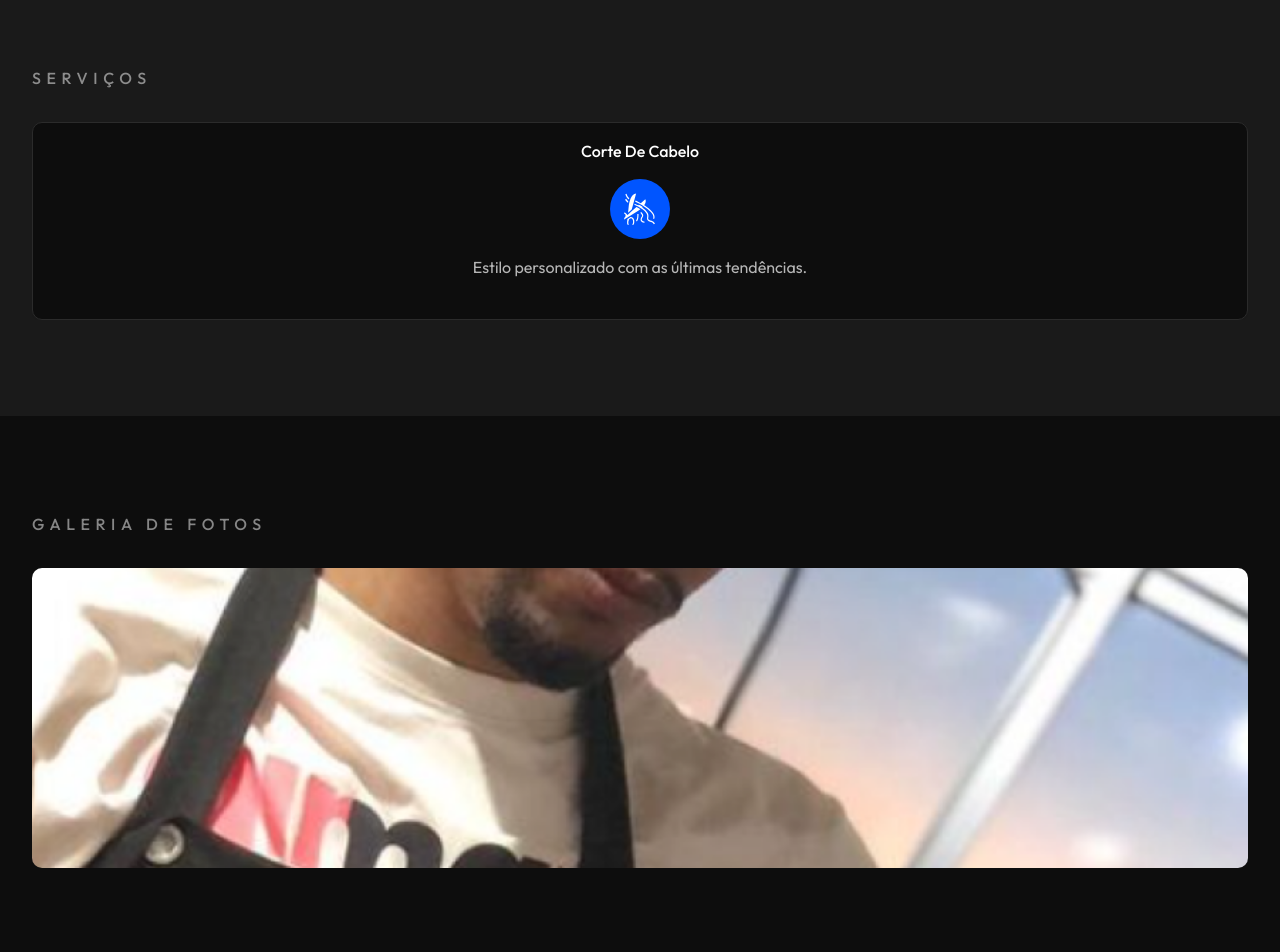
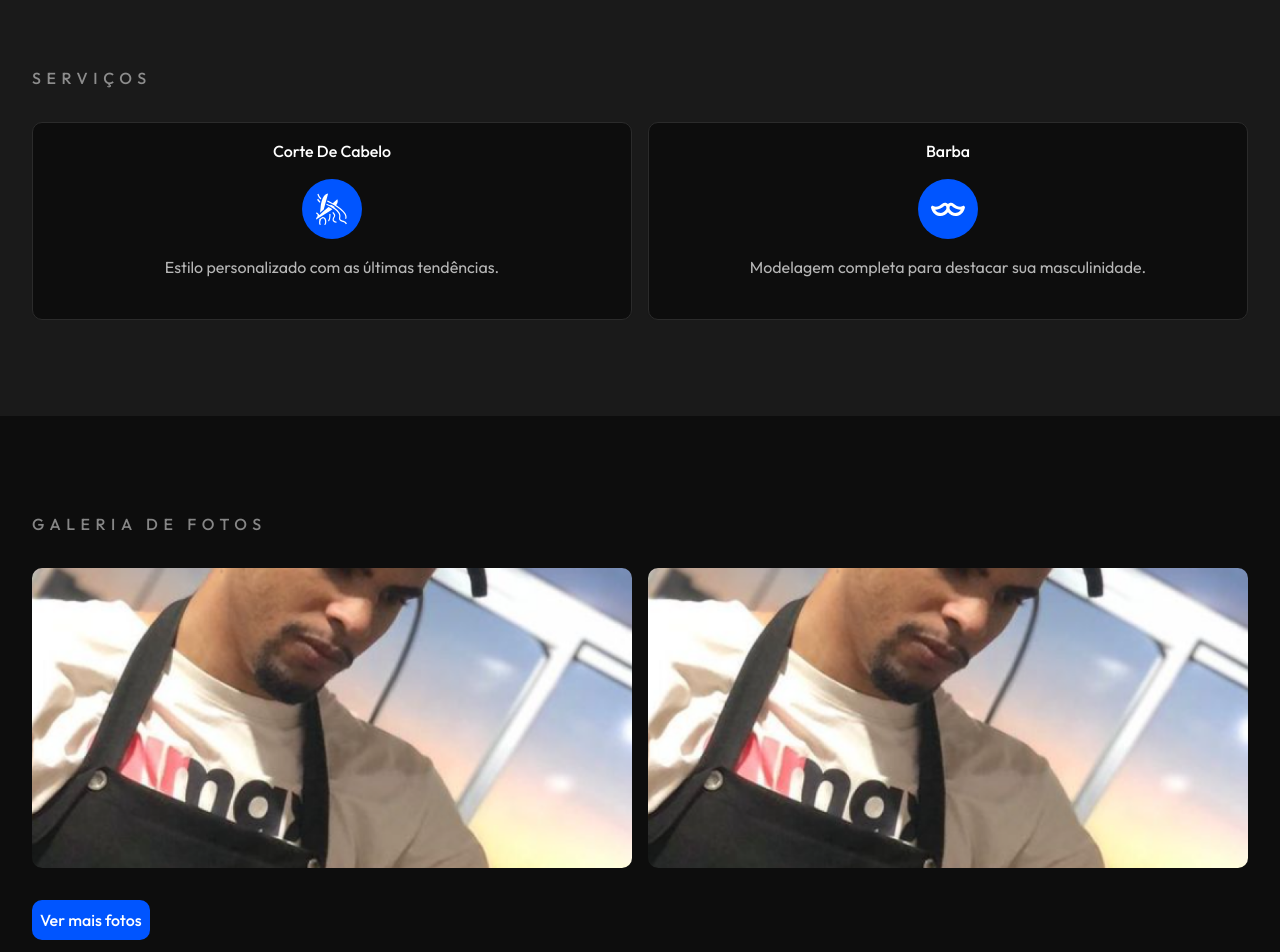
Before and after one commit to Joeth-Barber/joeth-barber-frontend, a Next.js app in the folder frontend/: page / in a window 1280 px wide. Shown: the part 680-1632 px from the top of the page. Built offline with nearby package versions, Linux system fonts and the light colour scheme.

Commit message:
style: add 2 items per CarouselItem with grid

```diff
--- a/frontend/app/(home)/_components/galeria.tsx
+++ b/frontend/app/(home)/_components/galeria.tsx
@@ -1,10 +1,10 @@
-import { Card, CardContent } from "@/app/_components/ui/card";
 import {
   Carousel,
   CarouselContent,
   CarouselItem,
 } from "@/app/_components/ui/carousel";
 import Image from "next/image";
+import Link from "next/link";
 
 const GaleriaFotos = () => {
   return (
@@ -18,7 +18,17 @@ const GaleriaFotos = () => {
         </h2>
         <Carousel>
           <CarouselContent>
-            <CarouselItem>
+            <CarouselItem className="grid grid-cols-2 gap-4">
+              <div className="w-full h-[300px] relative">
+                <Image
+                  src="/joeth_image.png"
+                  alt="corte de cabelo"
+                  fill
+                  loading="lazy"
+                  style={{ objectFit: "cover" }}
+                  className="rounded-[10px]"
+                />
+              </div>
               <div className="w-full h-[300px] relative">
                 <Image
                   src="/joeth_image.png"
@@ -30,7 +40,7 @@ const GaleriaFotos = () => {
                 />
               </div>
             </CarouselItem>
-            <CarouselItem>
+            <CarouselItem className="grid grid-cols-2 gap-4">
               <div className="w-full h-[300px] relative">
                 <Image
                   src="/joeth_image.png"
@@ -41,20 +51,6 @@ const GaleriaFotos = () => {
                   className="rounded-[10px]"
                 />
               </div>
-            </CarouselItem>
-            <CarouselItem>
-              <div className="w-full h-[300px] relative">
-                <Image
-                  src="/joeth_image.png"
-                  alt="corte de cabelo"
-                  fill
-                  loading="lazy"
-                  style={{ objectFit: "cover" }}
-                  className="rounded-[10px]"
-                />
-              </div>
-            </CarouselItem>
-            <CarouselItem>
               <div className="w-full h-[300px] relative">
                 <Image
                   src="/joeth_image.png"
@@ -68,6 +64,13 @@ const GaleriaFotos = () => {
             </CarouselItem>
           </CarouselContent>
         </Carousel>
+        <Link
+          href="/galeria"
+          target="_blank"
+          className="bg-blue w-fit text-white font-medium p-2 rounded-[10px] hover:bg-blue/60 duration-150"
+        >
+          Ver mais fotos
+        </Link>
       </div>
     </section>
   );
--- a/frontend/app/(home)/_components/services.tsx
+++ b/frontend/app/(home)/_components/services.tsx
@@ -15,8 +15,8 @@ const Services = () => {
         </h2>
         <Carousel>
           <CarouselContent>
-            <CarouselItem>
-              <Card className="p-4 rounded-[10px] bg-dark border border-solid border-gray">
+            <CarouselItem className="grid grid-cols-2 gap-4">
+              <Card className="py-4 rounded-[10px] bg-dark border border-solid border-gray">
                 <CardContent className="flex flex-col items-center space-y-4">
                   <h3 className="text-white font-medium text-[1rem] capitalize">
                     corte de cabelo
@@ -30,14 +30,12 @@ const Services = () => {
                       alt="Corte de cabelo"
                     />
                   </div>
-                  <p className="w-[70%] text-white/70 text-center text-[1rem]">
+                  <p className="w-full text-white/70 text-center text-[1rem]">
                     Estilo personalizado com as últimas tendências.
                   </p>
                 </CardContent>
               </Card>
-            </CarouselItem>
-            <CarouselItem>
-              <Card className="p-4 rounded-[10px] bg-dark border border-solid border-gray">
+              <Card className="py-4 rounded-[10px] bg-dark border border-solid border-gray">
                 <CardContent className="flex flex-col items-center space-y-4">
                   <h3 className="text-white font-medium text-[1rem] capitalize">
                     barba
@@ -51,13 +49,13 @@ const Services = () => {
                       alt="Corte de cabelo"
                     />
                   </div>
-                  <p className="w-[70%] text-white/70 text-center text-[1rem]">
+                  <p className="w-full text-white/70 text-center text-[1rem]">
                     Modelagem completa para destacar sua masculinidade.
                   </p>
                 </CardContent>
               </Card>
             </CarouselItem>
-            <CarouselItem>
+            <CarouselItem className="grid grid-cols-2 gap-4">
               <Card className="p-4 rounded-[10px] bg-dark border border-solid border-gray">
                 <CardContent className="flex flex-col items-center space-y-4">
                   <h3 className="text-white font-medium text-[1rem] capitalize">
@@ -72,7 +70,7 @@ const Services = () => {
                       alt="Corte de cabelo"
                     />
                   </div>
-                  <p className="w-[70%] text-white/70 text-center text-[1rem]">
+                  <p className="w-full text-white/70 text-center text-[1rem]">
                     Expressão acentuada com modelagem precisa.
                   </p>
                 </CardContent>
```
